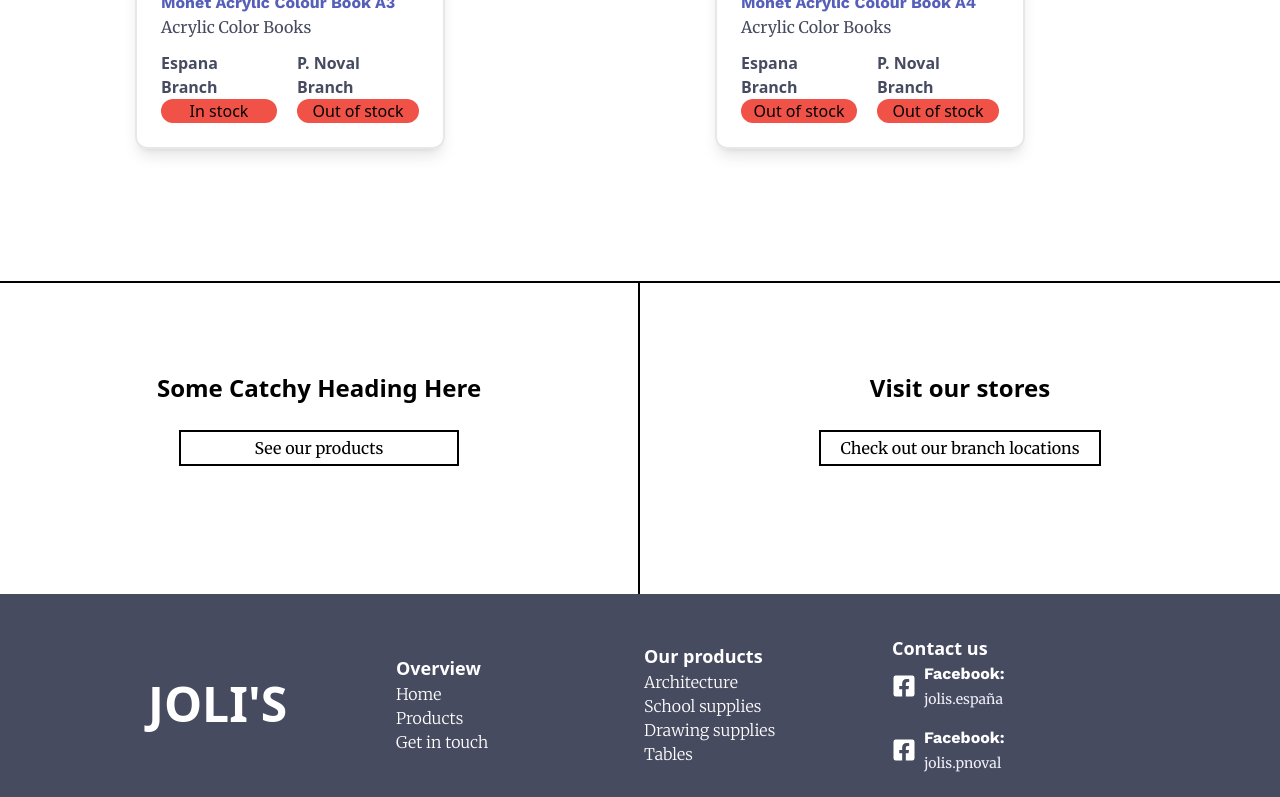
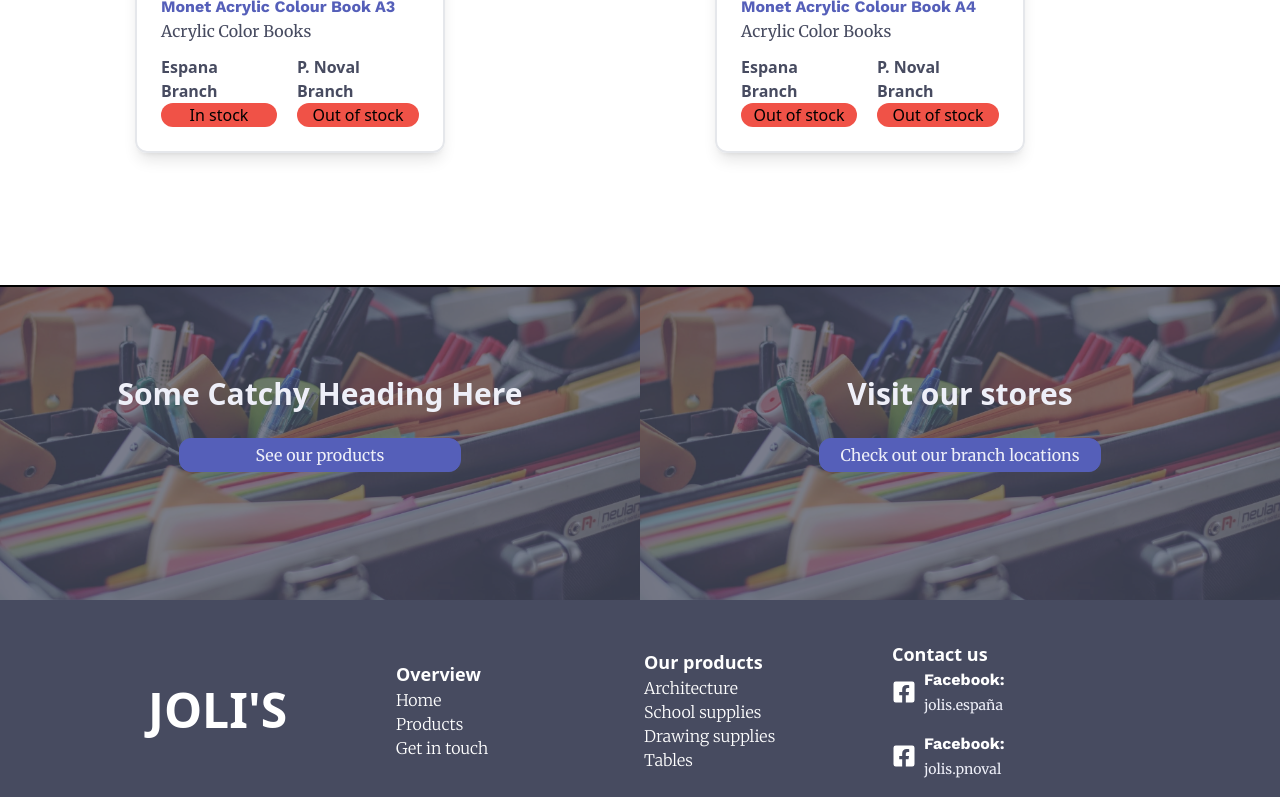
Before and after one commit to quinzonjosh/jolis, a Next.js app: page / in a window 1280 px wide. Shown: the part 932-1729 px from the top of the page. Built offline with nearby package versions, Linux system fonts and the light colour scheme.

Commit message:
Modified to match new design

```diff
--- a/components/FeaturedProducts/FeaturedProducts.jsx
+++ b/components/FeaturedProducts/FeaturedProducts.jsx
@@ -54,7 +54,7 @@ const FeaturedProducts = ({ data }) => {
   return (
     <section className="py-8 border-b-2 border-black">
       <div className="container mx-auto">
-        <h2 className="text-2xl font-bold pl-[5%] py-[3%]">
+        <h2 className="text-3xl text-secondary font-bold pl-[5%] py-[3%]">
           Featured Products
         </h2>
         <Carousel
--- a/components/ProductCTA/ProductCTA.jsx
+++ b/components/ProductCTA/ProductCTA.jsx
@@ -1,30 +1,35 @@
 import Link from "next/link";
+import Image from "next/image";
 
-const ProductCTA = () => {
+const ProductCTA = ({image, image2}) => {
   return (
     <section>
       <div>
-        <div className="flex flex-col md:flex-row border-black">
-          <div className="flex flex-col md:w-[50%] md:border-b-0 md:border-r-2 border-b-2 border-black px-[5%] pt-[5%] pb-[10%] items-center">
-            <div className="text-2xl font-bold text-center py-[5%]">
+        <div className="flex flex-col md:flex-row">
+          <div className="flex flex-col relative md:w-[50%] px-[5%] pt-[5%] pb-[10%] items-center">
+            <div className="text-3xl text-white-accent-ghost font-bold text-center py-[5%] z-10">
               Some Catchy Heading Here
             </div>
-            <button className="border-2 p-1 border-black w-[55%]">
+            <button className="border border-secondary bg-secondary rounded-xl hover:border-white-accent-lavender p-1 w-[55%] z-10">
               <Link href="/categories">
-                <a> See our products </a>
+                <a className="text-white-accent-ghost"> See our products </a>
               </Link>
             </button>
+            <div className="w-full bg-primary opacity-70 h-full z-[1] absolute left-0 top-0"/>
+            <Image className="z-0" src={image2} layout="fill" objectFit="cover" />
           </div>
 
-          <div className="flex flex-col md:w-[50%] border-black px-[5%] pt-[5%] pb-[10%] items-center">
-            <div className="text-2xl font-bold text-center py-[5%]">
+          <div className="flex flex-col relative md:w-[50%] px-[5%] pt-[5%] pb-[10%] items-center">
+            <div className="text-3xl text-white-accent-ghost font-bold text-center py-[5%] z-10">
               Visit our stores
             </div>
-            <button className="border-2 p-1 border-black w-[55%]">
+            <button className="border border-secondary bg-secondary rounded-xl hover:border-white-accent-lavender p-1 w-[55%] z-10">
               <Link href="/branches">
-                <a> Check out our branch locations </a>
+                <a className="text-white-accent-ghost"> Check out our branch locations </a>
               </Link>
             </button>
+            <div className="w-full bg-primary opacity-70 h-full z-[1] absolute left-0 top-0"/>
+            <Image className="z-0" src={image2} layout="fill" objectFit="cover" />
           </div>
         </div>
       </div>
@@ -32,4 +37,8 @@ const ProductCTA = () => {
   );
 };
 
+ProductCTA.defaultProps = {
+  image2: "/images/default-banner.jpg",
+};
+
 export default ProductCTA;
```
